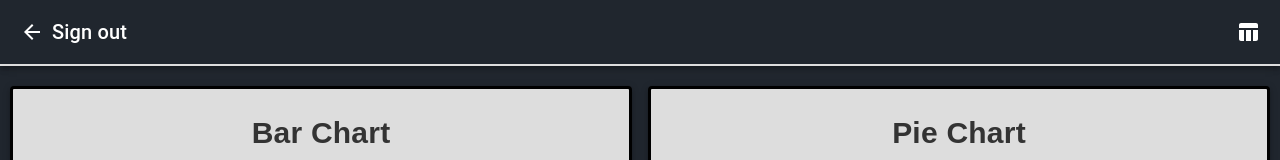
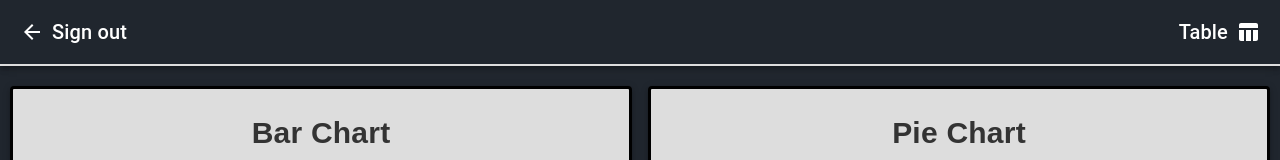
Before and after one commit to OmgItsRobbi/Skill-Test, a Next.js app in the folder skill-test/: page /dashboard in a window 1280 px wide. Shown: the top 160 px of the page. Built offline with nearby package versions, Linux system fonts and the light colour scheme; no server answers.

Commit message:
Finished Navigation Bar

```diff
--- a/skill-test/components/Navbar.tsx
+++ b/skill-test/components/Navbar.tsx
@@ -29,6 +29,9 @@ const Navbar: React.FC = () => {
                 Sign out
             </Typography>
             <IconButton edge="end" color="inherit" aria-label="table" onClick={goToTablePage}>
+            <Typography variant="h6" sx={{ marginRight: '8px' }}>
+                    Table
+                </Typography>
                 <TableChartIcon />
             </IconButton>
         </Toolbar>
```
